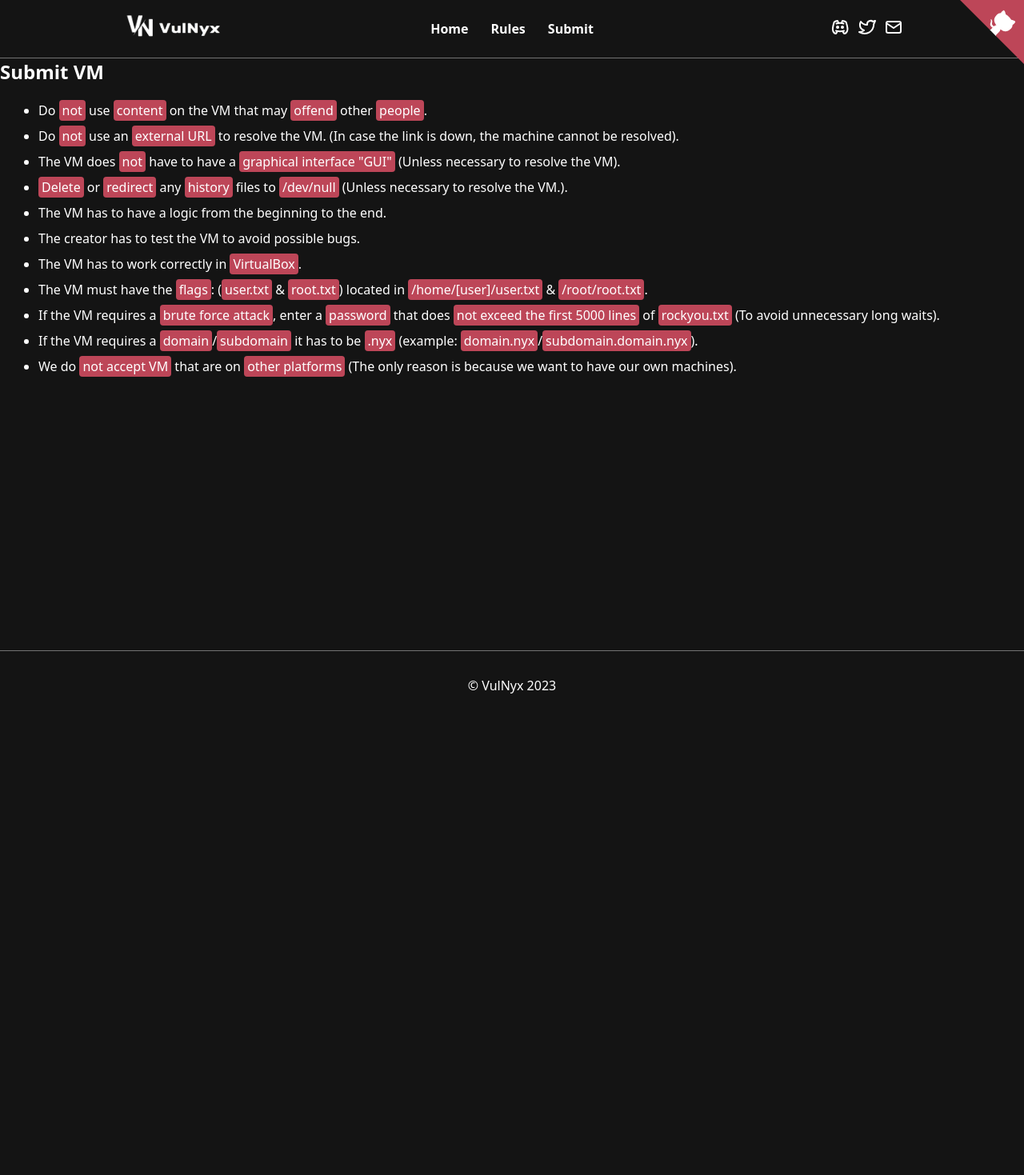
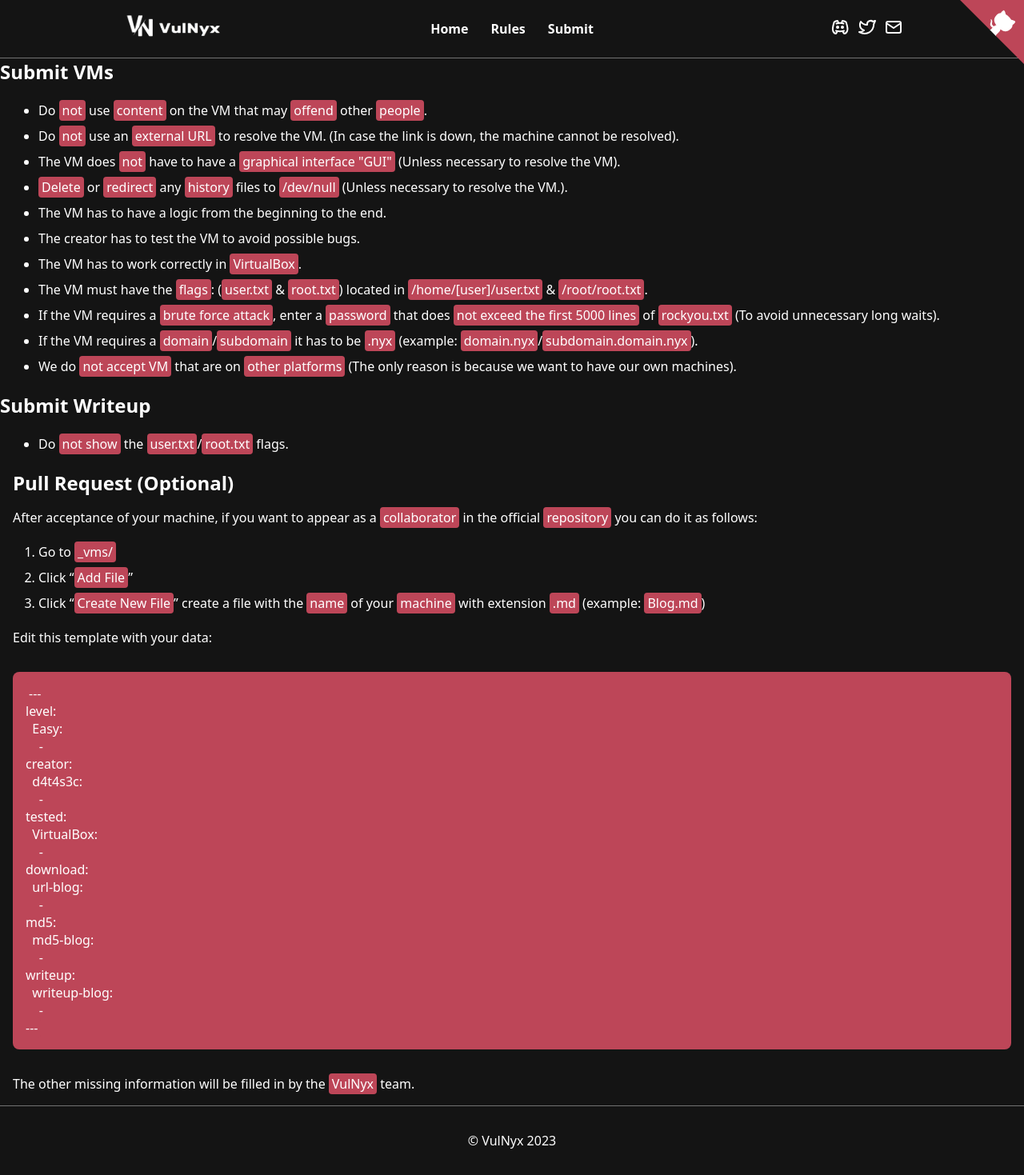
Before and after one commit to VulNyx/vulnyx, a Jekyll site: the page built from rules.md, in a window 1280 px wide. Shown: the whole page at 80% size. Built offline with Jekyll 4.4.1, drawn with Linux system fonts in a browser that asks for light colours; before the commit the page ends 900 px from its top, so only the background shows below that.

Commit message:
Update rules.md

````diff
--- a/rules.md
+++ b/rules.md
@@ -3,7 +3,7 @@ layout: page
 title: Rules
 ---
 
-## Submit VM
+## Submit VMs
 
 - Do `not` use `content` on the VM that may `offend` other `people`.
 - Do `not` use an `external URL` to resolve the VM. (In case the link is down, the machine cannot be resolved).
@@ -17,6 +17,45 @@ title: Rules
 - If the VM requires a `domain`/`subdomain` it has to be `.nyx` (example: `domain.nyx`/`subdomain.domain.nyx`).
 - We do `not accept VM` that are on `other platforms` (The only reason is because we want to have our own machines).
 
+## Submit Writeup
+
+- Do `not show` the `user.txt`/`root.txt` flags.
+
+## Pull Request (Optional)
+
+After acceptance of your machine, if you want to appear as a <a href="https://github.com/vulnyx/vulnyx.github.io/graphs/contributors" target="_blank">`collaborator`</a> in the official <a href="https://github.com/VulNyx/vulnyx.github.io" target="_blank">`repository`</a> you can do it as follows:
+
+1. Go to <a href="https://github.com/VulNyx/vulnyx.github.io/tree/main/_vms" target="_blank">`_vms/`</a>
+2. Click "`Add File`"
+3. Click "`Create New File`" create a file with the `name` of your `machine` with extension `.md` (example: `Blog.md`)
+
+Edit this template with your data:
+
+```
+---
+level:
+  Easy:
+    -
+creator:
+  d4t4s3c:
+    -
+tested:
+  VirtualBox:
+    -
+download:
+  url-blog:
+    -
+md5:
+  md5-blog:
+    -
+writeup:
+  writeup-blog:
+    -
+---
+```
+
+The other missing information will be filled in by the <a href="https://vulnyx.com" target="_blank">`VulNyx`</a> team.
+
 <footer>
   <p>© VulNyx 2023</p>
 </footer>
````
